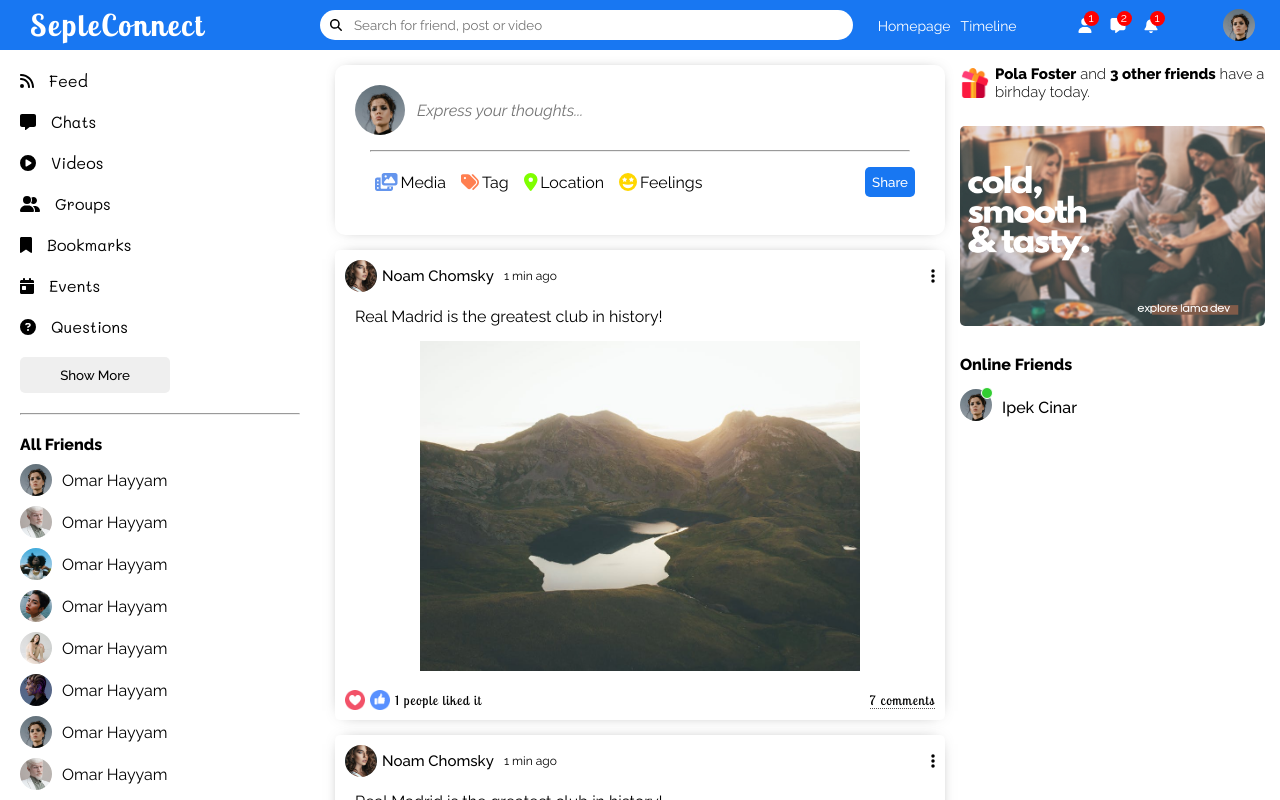
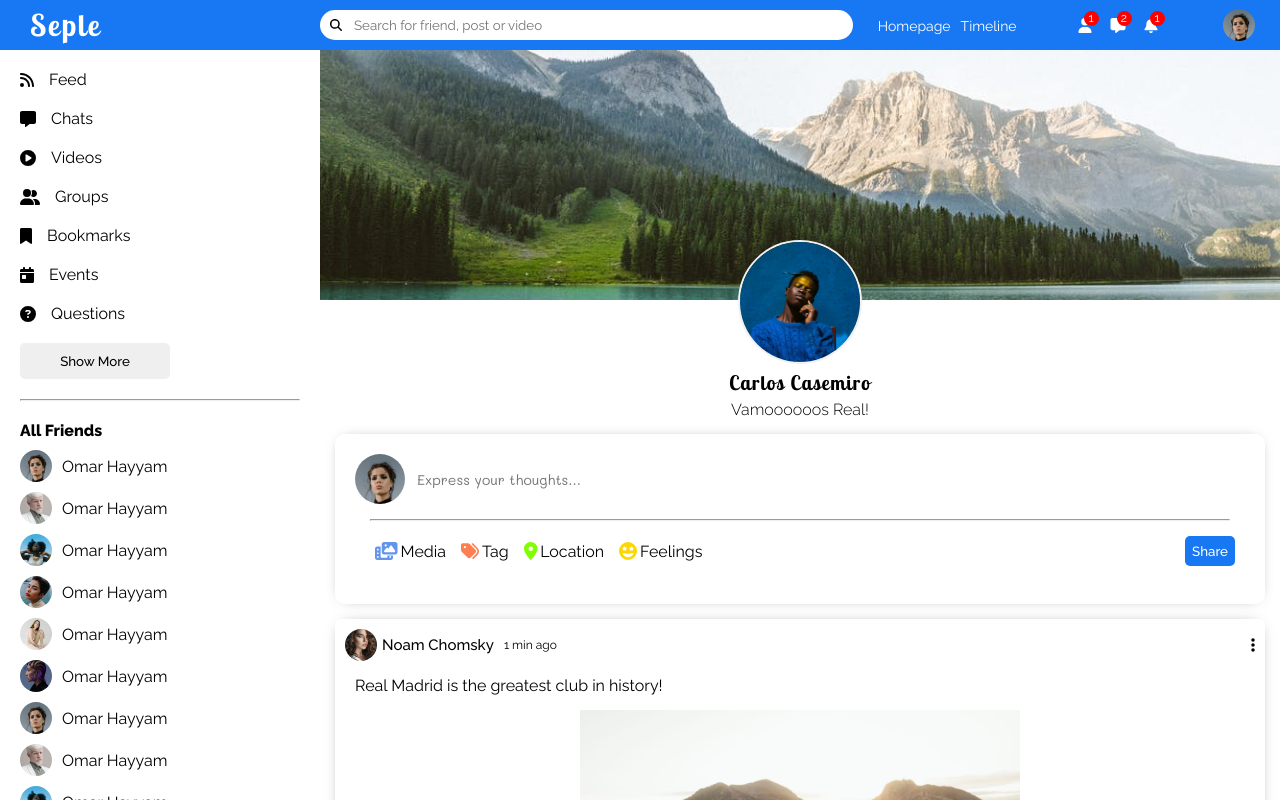
Before and after one commit to Arnazarov/seple, a React (Create React App) app in the folder frontend/: page / in a window 1280 px wide. Shown: the top 800 px of the page. Built offline with nearby package versions, Linux system fonts and the light colour scheme; the HTML template or start-up script is replaced by a standard one.

Commit message:
created user screen UI

```diff
--- a/frontend/src/App.jsx
+++ b/frontend/src/App.jsx
@@ -1,9 +1,10 @@
 import Home from './screens/Home/Home';
+import User from './screens/User/User';
 
 function App() {
   return (
     <div>
-      <Home />
+      <User />
     </div>
   );
 }
--- a/frontend/src/components/Header/Header.jsx
+++ b/frontend/src/components/Header/Header.jsx
@@ -11,7 +11,7 @@ export default function Topbar() {
   return (
     <div className={styles.container}>
       <div className={styles.left}>
-        <span className={styles.logo}>SepleConnect</span>
+        <span className={styles.logo}>Seple</span>
       </div>
       <div className={styles.center}>
         <div className={styles.searchBar}>
--- a/frontend/src/components/LeftBar/LeftBar.module.scss
+++ b/frontend/src/components/LeftBar/LeftBar.module.scss
@@ -37,7 +37,6 @@
         }
 
         .listText {
-          font-family: $Mali;
         }
       }
     }
--- a/frontend/src/components/Share/Share.module.scss
+++ b/frontend/src/components/Share/Share.module.scss
@@ -21,8 +21,8 @@
       .input {
         border: none;
         width: 80%;
-        font-size: 16px;
-        font-style: italic;
+        font-size: 14px;
+        font-family: $Mali;
 
         &:focus {
           outline: none;
--- /dev/null
+++ b/frontend/src/screens/User/User.jsx
@@ -0,0 +1,42 @@
+import Header from '../../components/Header/Header';
+import LeftBar from '../../components/LeftBar/LeftBar';
+import RightBar from '../../components/RightBar/RightBar';
+import Feed from '../../components/Feed/Feed';
+import styles from './User.module.scss';
+
+const User = () => {
+  return (
+    <>
+      <Header />
+      <div className={styles.container}>
+        <LeftBar />
+        <div className={styles.right}>
+          <div className={styles.top}>
+            <div className={styles.cover}>
+              <img
+                className={styles.coverImg}
+                src="assets/post/3.jpeg"
+                alt=""
+              />
+              <img
+                className={styles.userImg}
+                src="assets/person/7.jpeg"
+                alt=""
+              />
+            </div>
+            <div className={styles.info}>
+              <h4 className={styles.infoName}>Carlos Casemiro</h4>
+              <span className={styles.infoDesc}>Vamoooooos Real!</span>
+            </div>
+          </div>
+          <div className={styles.bottom}>
+            <Feed />
+            <RightBar />
+          </div>
+        </div>
+      </div>
+    </>
+  );
+};
+
+export default User;
--- /dev/null
+++ b/frontend/src/screens/User/User.module.scss
@@ -0,0 +1,46 @@
+@import '../../index.scss';
+
+.container {
+  display: flex;
+}
+.right {
+  flex: 9;
+  .top {
+    .cover {
+      height: 320px;
+      position: relative;
+
+      .coverImg {
+        width: 100%;
+        height: 250px;
+        object-fit: cover;
+      }
+      .userImg {
+        @include imageContainer(120, 120);
+        position: absolute;
+        right: 0;
+        left: 0;
+        margin: auto;
+        top: 190px;
+        border: 2px solid #f1f1f1;
+      }
+    }
+
+    .info {
+      @include flexCenter(column, center);
+      .infoName {
+        font-family: $Lobster;
+        letter-spacing: 1px;
+        font-weight: 700;
+        font-size: 20px;
+        margin-bottom: 5px;
+      }
+      .infoDesc {
+        font-weight: 300;
+      }
+    }
+    .bottom {
+      display: flex;
+    }
+  }
+}
```
